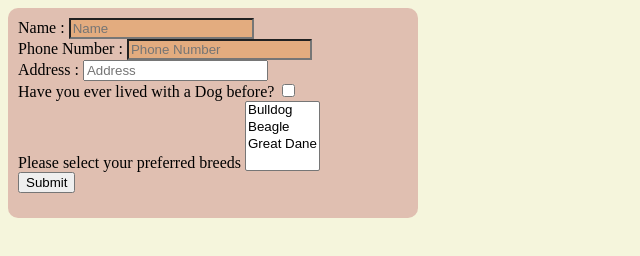
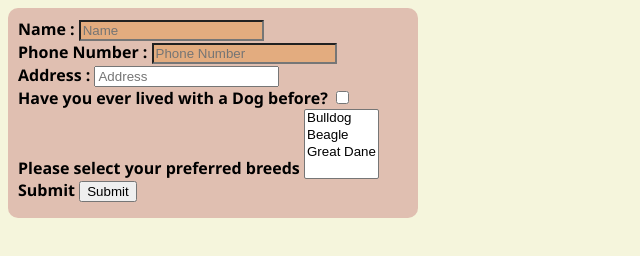
Before and after one commit to Snoopyh34d/Sep14th, a plain HTML site: page Que6/index.html in a window 1280 px wide. Shown: the whole page, without its empty margins (0-640 px from the left). Drawn offline with Linux system fonts and the light colour scheme.

Commit message:
adding css to que 6

```diff
--- a/Que6/index.html
+++ b/Que6/index.html
@@ -22,8 +22,8 @@
             <input type="text" name="Address" id="address" placeholder="Address">
             <br>
 
-            <label for="Lived">Have you ever lived with a Dog before? </label>
-            <input type="checkbox" name="Lived" id="checkbox">
+            <label for="checkbox">Have you ever lived with a Dog before? </label>
+            <input type="checkbox" name="checkbox" id="checkbox" value="Have you ever lived with a Dog before?">
             <br>
 
             <label for="breeds">Please select your preferred breeds</label>
@@ -34,7 +34,8 @@
             </select>
             <br>
 
-            <button value="Submit">Submit</button>
+            <label for="submit">Submit</label>
+            <input type="submit" name="submit" id="submit">
 
         </form>
 
--- a/Que6/style.css
+++ b/Que6/style.css
@@ -7,6 +7,8 @@
     padding-left: 10px;
 }
 .Form{
+    font-family: 'Segoe UI', Tahoma, Geneva, Verdana, sans-serif;
+    font-weight: bold;
     background-color: beige;
 
 }
```
